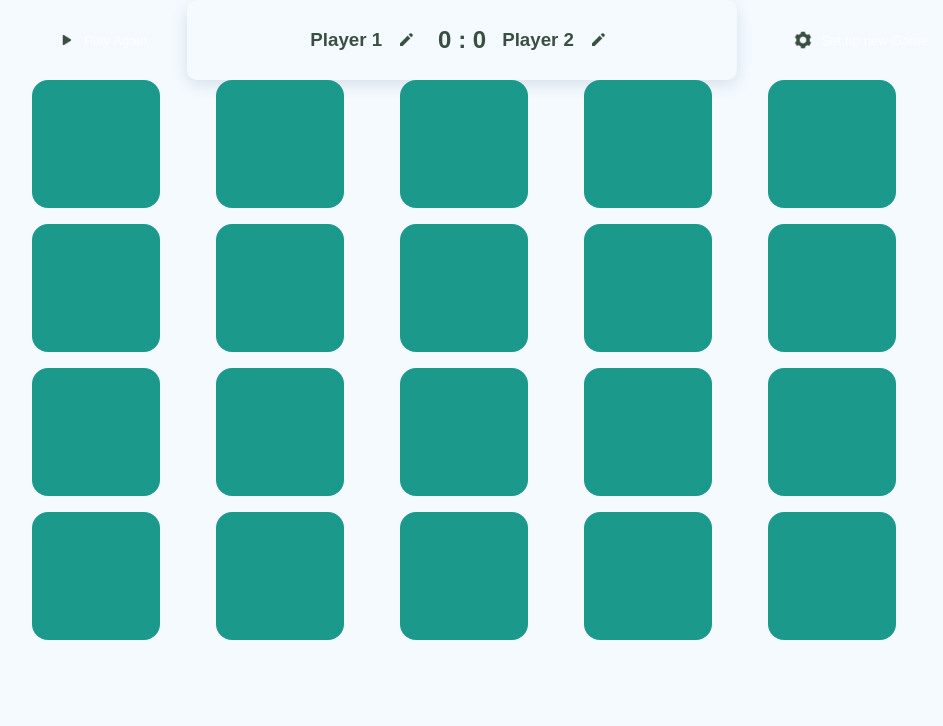
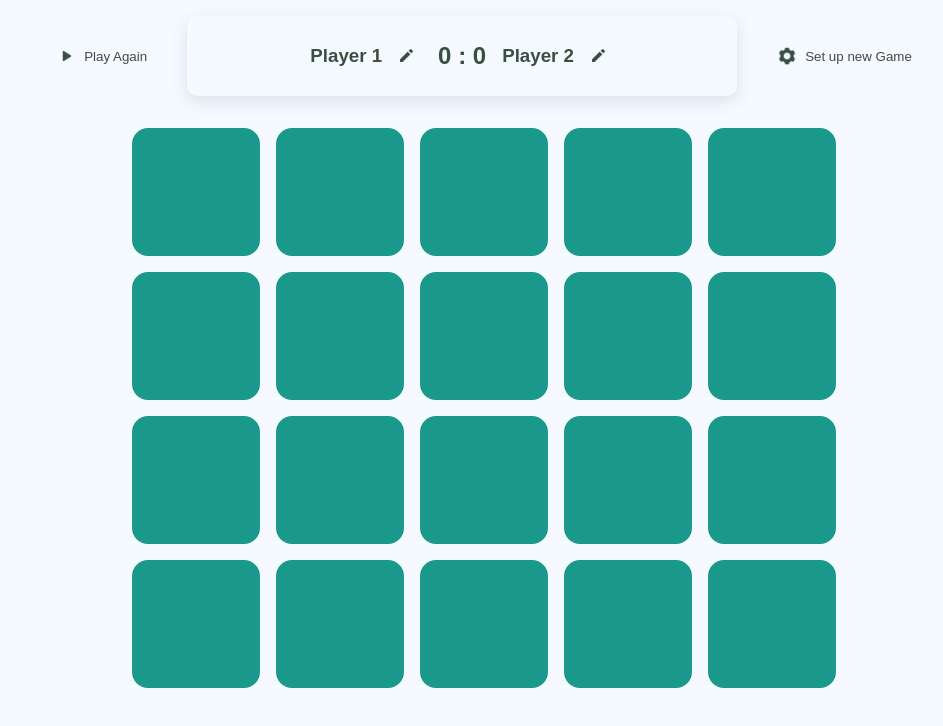
Before and after one commit to allokz/react--sound-memory, a React (Create React App) app: page / in a window 1280 px wide. Both pictures are taken after a click on the button "Start new Game". Shown: the top 726 px of the page, without its empty margins (156-1099 px from the left). Built offline with nearby package versions, Linux system fonts and the light colour scheme.

Commit message:
Adjust MemoryImages styles

```diff
--- a/src/Components/MemoryImages/MemoryImages.css
+++ b/src/Components/MemoryImages/MemoryImages.css
@@ -1,12 +1,14 @@
 #gameApp {
-    width: fit-content;
+    width: 100%;
     margin: 0 auto;
 }
 
 .header {
     display: flex;
-    justify-content: space-between;
+    justify-content: center;
     align-items: center;
+
+    padding: 1rem 0 2rem 0;
 }
 
 .header div {
@@ -18,9 +20,8 @@
     align-items: center;
 
     padding: .5rem;
-    margin-left: 1rem;
 
-    color: #fff;
+    color: #3A4F41;
 
     cursor: pointer;
 
@@ -36,7 +37,7 @@
 }
 
 .header button:hover {
-    background-color: rgba(255, 255, 255, 0.1);
+    background-color: rgba(58, 79, 65, 0.1);
 }
 
 .header button:active {
@@ -102,4 +103,6 @@
     column-gap: 1rem;
     row-gap: 1rem;
     grid-template-columns: repeat(5, 1fr);
+    width: fit-content;
+    margin: 0 auto;
 }
```
